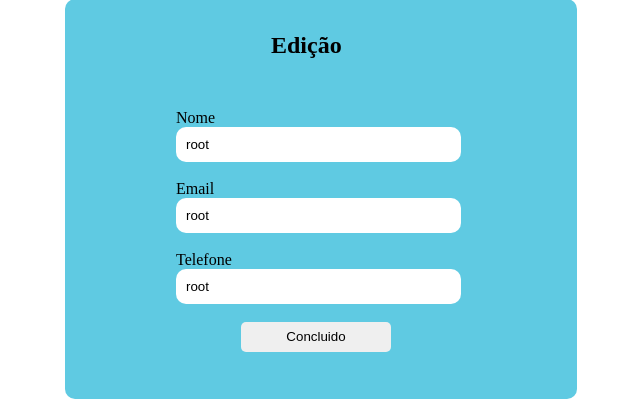
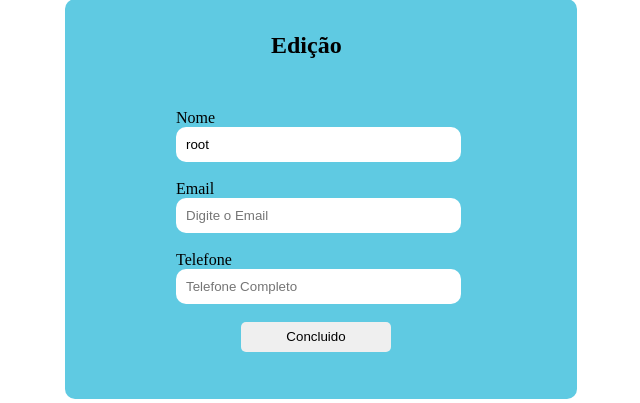
Before and after one commit to MatheusManja7/TelaLogin-Matheus, a PHP site: page /editar.php in a window 1280 px wide. Shown: the part 301-704 px from the top of the page, without its empty margins (369-1009 px from the left). Run offline with PHP 8.4, Linux system fonts and the light colour scheme; data that the repository does not hold is empty.

Commit message:
correção

```diff
--- a/TelaLogin/editar.php
+++ b/TelaLogin/editar.php
@@ -66,10 +66,10 @@ $pdo->close();
                     <input type="text" name="nome" id="" placeholder="Nome Completo" value="<?php echo htmlspecialchars($nome); ?>"><br><br>
 
                     <label>Email</label><br>
-                    <input type="email" name="email" id="" placeholder="Digite o Email" value="<?php echo htmlspecialchars($nome); ?>"><br><br>
+                    <input type="email" name="email" id="" placeholder="Digite o Email" value="<?php echo htmlspecialchars($email); ?>"><br><br>
 
                     <label>Telefone</label><br>
-                    <input type="tel" name="telefone" id="" placeholder="Telefone Completo" value="<?php echo htmlspecialchars($nome); ?>"><br><br>
+                    <input type="tel" name="telefone" id="" placeholder="Telefone Completo" value="<?php echo htmlspecialchars($telefone); ?>"><br><br>
 
                     <button class="b3">Concluido</button>
             </form>
```
